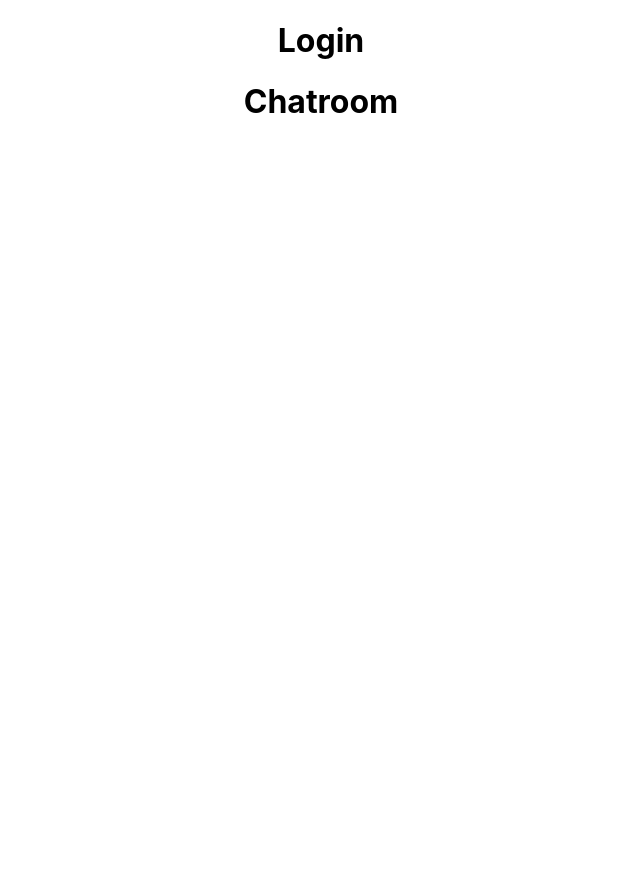
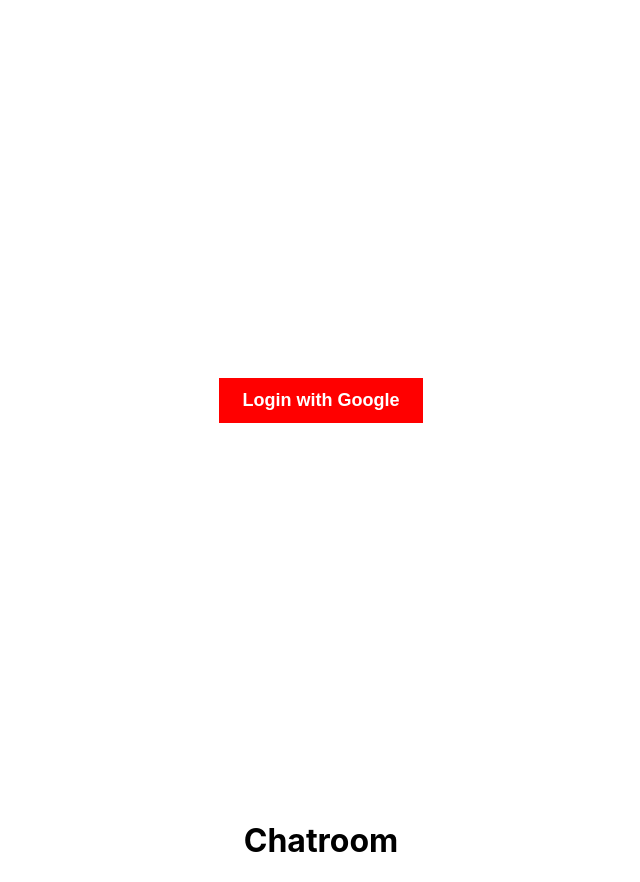
Before and after one commit to Ritchie-Robinson/chatroomApp22024961-, a React (Create React App) app in the folder chatroom/: page / in a window 1280 px wide. Shown: the whole page, without its empty margins (319-959 px from the left). Before the commit the page ends 800 px from the top, so only its background shows below. Built offline with nearby package versions, Linux system fonts and the light colour scheme.

Commit message:
Added login design

```diff
--- a/chatroom/src/components/Login.js
+++ b/chatroom/src/components/Login.js
@@ -1,8 +1,35 @@
+import { GoogleAuthProvider, signInWithPopup } from "firebase/auth";
+import { auth } from "../firebase";
 
 function Login() {
     return (
-        <div>
-            <h1>Login</h1>
+        <div style={{ display: 'flex', flex: 1, height: '100vh'}}>
+            <div style={{
+                display: 'flex',
+                flex: 1,
+                justifyContent: 'center',
+                alignItems: 'center',
+                minWidth: 300
+            }}>
+                <button style={{
+                    background: 'red',
+                    borderWidth: 0,
+                    paddingTop: 12,
+                    paddingBottom: 12,
+                    paddingLeft: 24,
+                    paddingRight: 24,
+                    color: 'white',
+                    fontSize: 18,
+                    fontWeight: 'bold'
+                }} onClick={async () => {
+                    const provider = new GoogleAuthProvider();
+                    const result = await signInWithPopup(auth, provider);
+                    const credential = GoogleAuthProvider.credentialFromResult(result);
+                    const token = credential.accessToken;
+                    const user = result.user;
+                    console.log(user);
+                }}>Login with Google</button>
+            </div>
         </div>
     );
 }
```
